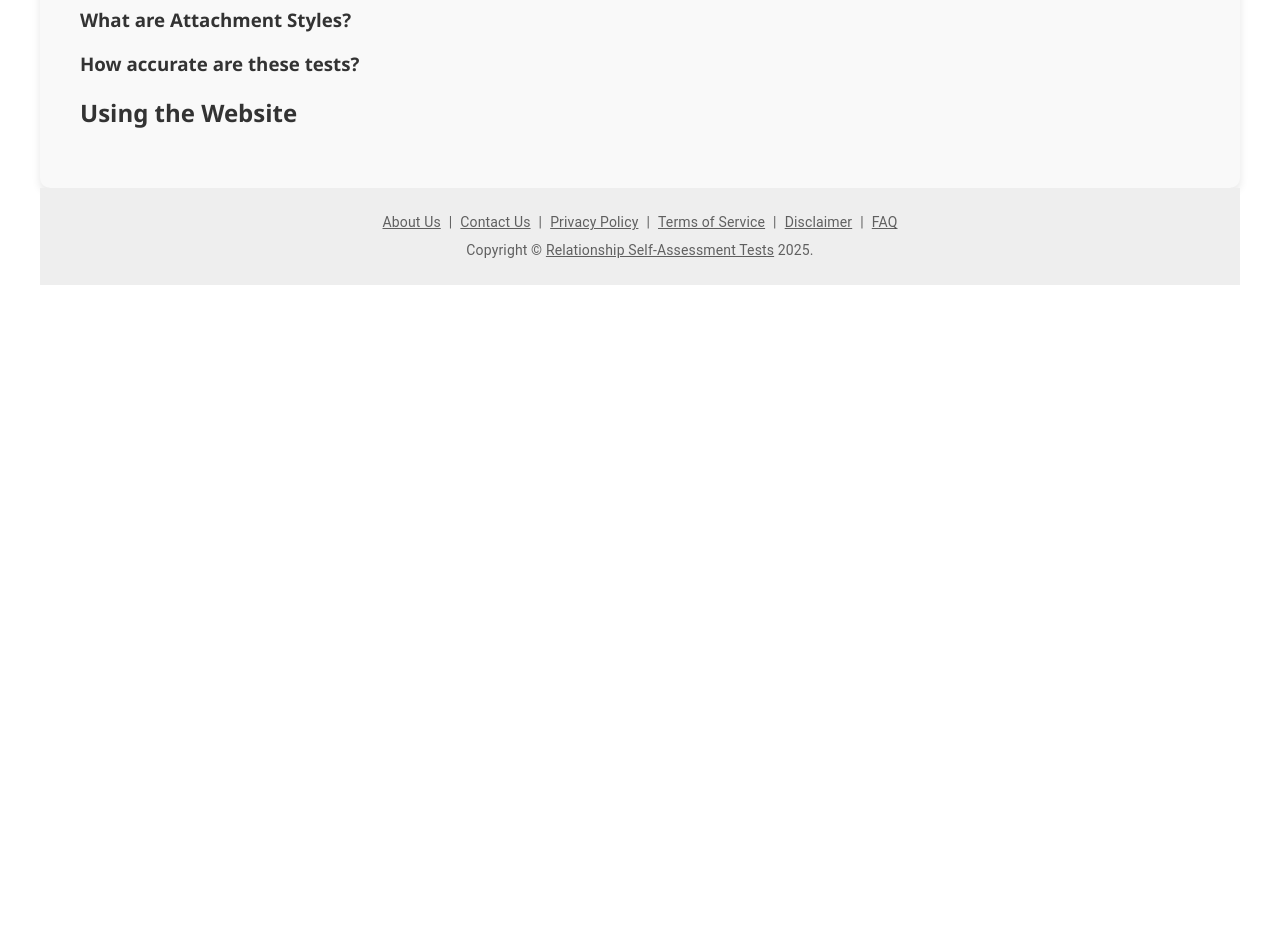
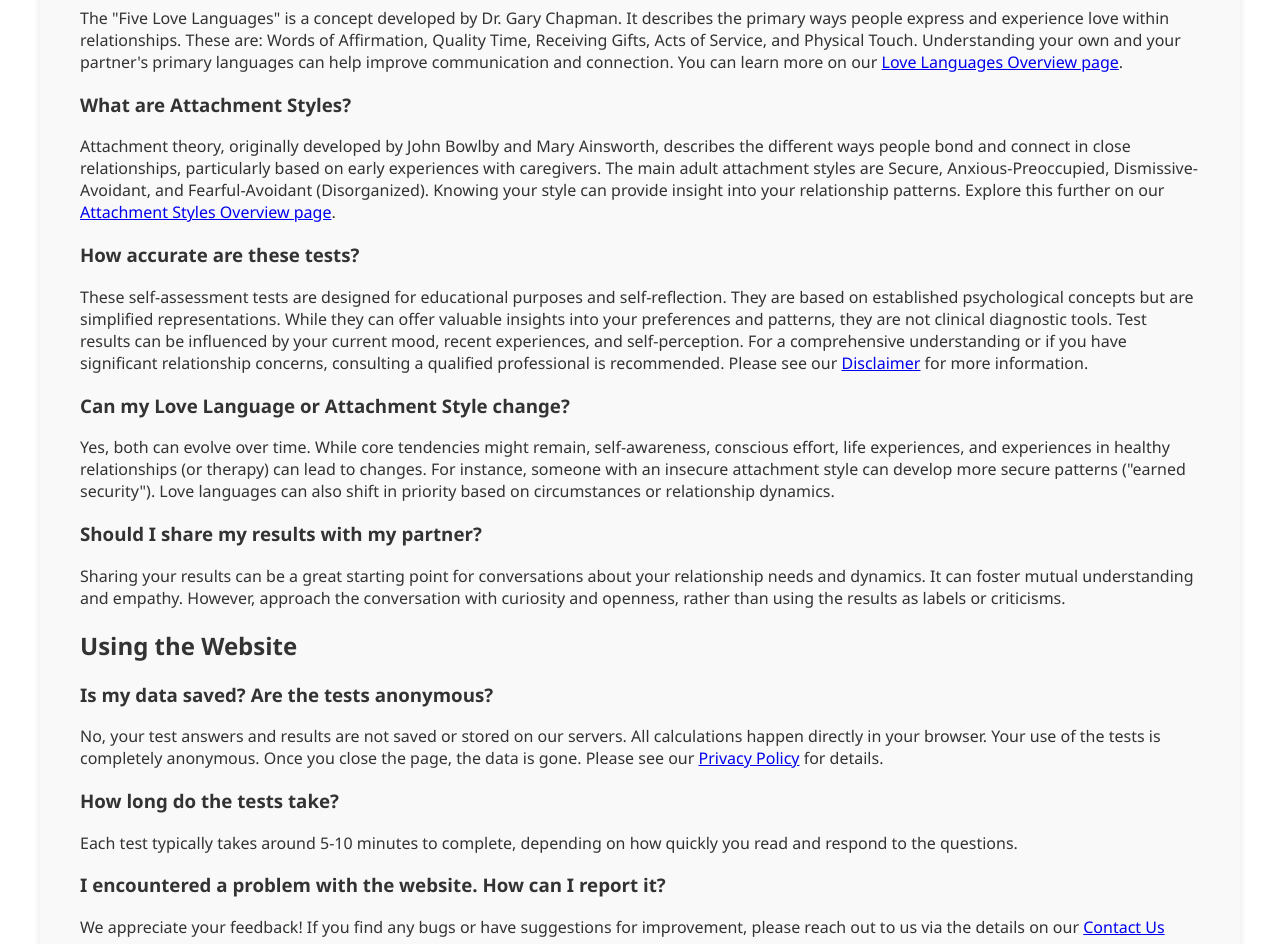
Before and after one commit to JaviMaligno/relationships-tests, a React (Create React App) app: page /faq in a window 1280 px wide. Shown: the part 400-1344 px from the top of the page. Before the commit the page ends 800 px from the top, so only its background shows below. Built offline with nearby package versions, Linux system fonts and the light colour scheme.

Commit message:
Enhance FaqPage with detailed answers to common questions about Love Languages and Attachment Styles, including links to related resources. Add new sections addressing website functionality, data privacy, and user support, improving overall user experience and information accessibility.

```diff
--- a/src/pages/FaqPage.tsx
+++ b/src/pages/FaqPage.tsx
@@ -1,28 +1,97 @@
 import React from 'react';
+import { Link } from 'react-router-dom'; // Import Link for internal navigation
 
 export const FaqPage: React.FC = () => {
   return (
     <div className="page-container">
       <h1>Frequently Asked Questions (FAQ)</h1>
+
       <section>
         <h2>About the Tests</h2>
+
         <article>
           <h3>What are the Love Languages?</h3>
-          <p>{/* Placeholder answer */}</p>
+          <p>
+            The "Five Love Languages" is a concept developed by Dr. Gary Chapman.
+            It describes the primary ways people express and experience love within relationships.
+            These are: Words of Affirmation, Quality Time, Receiving Gifts, Acts of Service, and Physical Touch.
+            Understanding your own and your partner's primary languages can help improve communication and connection.
+            You can learn more on our <Link to="/love-languages-overview">Love Languages Overview page</Link>.
+          </p>
         </article>
+
         <article>
           <h3>What are Attachment Styles?</h3>
-          <p>{/* Placeholder answer */}</p>
+          <p>
+            Attachment theory, originally developed by John Bowlby and Mary Ainsworth, describes the different ways
+            people bond and connect in close relationships, particularly based on early experiences with caregivers.
+            The main adult attachment styles are Secure, Anxious-Preoccupied, Dismissive-Avoidant, and Fearful-Avoidant (Disorganized).
+            Knowing your style can provide insight into your relationship patterns.
+            Explore this further on our <Link to="/attachment-styles-overview">Attachment Styles Overview page</Link>.
+          </p>
         </article>
+
         <article>
           <h3>How accurate are these tests?</h3>
-          <p>{/* Placeholder answer - include disclaimer link */}</p>
+          <p>
+            These self-assessment tests are designed for educational purposes and self-reflection. They are based on established
+            psychological concepts but are simplified representations.
+            While they can offer valuable insights into your preferences and patterns, they are not clinical diagnostic tools.
+            Test results can be influenced by your current mood, recent experiences, and self-perception.
+            For a comprehensive understanding or if you have significant relationship concerns, consulting a qualified professional is recommended.
+            Please see our <Link to="/disclaimer">Disclaimer</Link> for more information.
+          </p>
         </article>
-        {/* Add more relevant questions */}
+
+        <article>
+          <h3>Can my Love Language or Attachment Style change?</h3>
+          <p>
+            Yes, both can evolve over time. While core tendencies might remain, self-awareness, conscious effort, life experiences,
+            and experiences in healthy relationships (or therapy) can lead to changes.
+            For instance, someone with an insecure attachment style can develop more secure patterns ("earned security").
+            Love languages can also shift in priority based on circumstances or relationship dynamics.
+          </p>
+        </article>
+
+         <article>
+          <h3>Should I share my results with my partner?</h3>
+          <p>
+           Sharing your results can be a great starting point for conversations about your relationship needs and dynamics.
+           It can foster mutual understanding and empathy. However, approach the conversation with curiosity and openness,
+           rather than using the results as labels or criticisms.
+          </p>
+        </article>
+
       </section>
+
       <section>
         <h2>Using the Website</h2>
-        {/* Add questions about site functionality, privacy etc. */}
+
+        <article>
+          <h3>Is my data saved? Are the tests anonymous?</h3>
+          <p>
+            No, your test answers and results are not saved or stored on our servers.
+            All calculations happen directly in your browser.
+            Your use of the tests is completely anonymous. Once you close the page, the data is gone.
+            Please see our <Link to="/privacy">Privacy Policy</Link> for details.
+          </p>
+        </article>
+
+        <article>
+          <h3>How long do the tests take?</h3>
+          <p>
+            Each test typically takes around 5-10 minutes to complete, depending on how quickly you read and respond to the questions.
+          </p>
+        </article>
+
+        <article>
+          <h3>I encountered a problem with the website. How can I report it?</h3>
+          <p>
+            We appreciate your feedback! If you find any bugs or have suggestions for improvement,
+            please reach out to us via the details on our <Link to="/contact">Contact Us page</Link>.
+          </p>
+        </article>
+
       </section>
     </div>
   );
```
